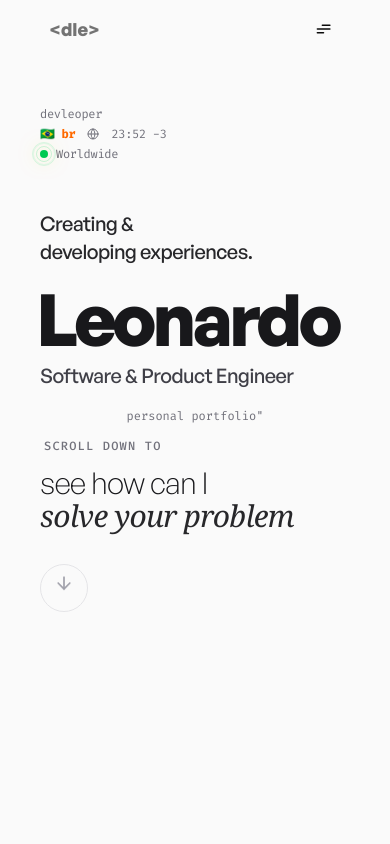
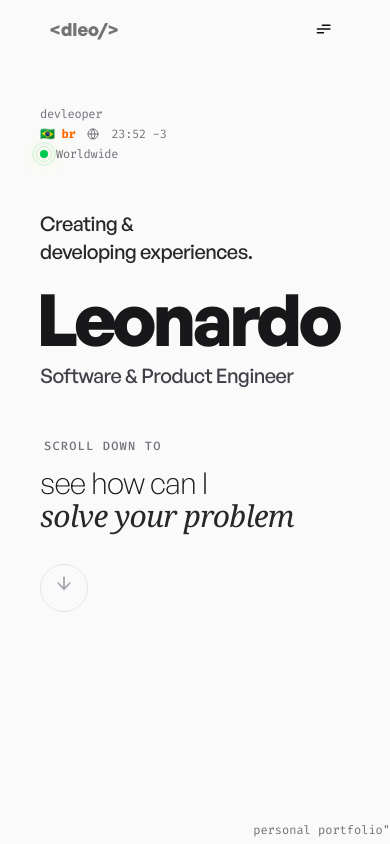
Before and after one commit to gusmaooleo/portfolio, a Next.js app: page / in a window 390 px wide. Shown: the top 844 px of the page. Built offline with nearby package versions, Linux system fonts and the light colour scheme.

Commit message:
fix: personal portfolio text position for mobile devices

```diff
--- a/components/sections/AboutMe.tsx
+++ b/components/sections/AboutMe.tsx
@@ -29,7 +29,8 @@ export function AboutMe() {
   }, [smoothProgress]);
 
   return (
-    <div
+    <section
+      id="about-me"
       ref={containerRef}
       className="relative h-[300vh] bg-zinc-50 dark:bg-zinc-950 -mt-16"
     >
@@ -220,6 +221,6 @@ export function AboutMe() {
           </motion.div>
         </div>
       </div>
-    </div>
+    </section>
   );
 }
--- a/components/sections/Hero.tsx
+++ b/components/sections/Hero.tsx
@@ -70,7 +70,7 @@ export function Hero() {
           </div>
         </div>
 
-        <div className="absolute inset-0 md:relative w-full h-full flex items-center justify-center md:p-0 z-0 text-zinc-400 dark:text-zinc-600">
+        <div className="absolute inset-0 md:relative w-full h-full flex items-end justify-end md:items-center md:justify-center md:pb-0 md:pr-0 z-0 text-zinc-400 dark:text-zinc-600 pointer-events-none md:pointer-events-auto">
           <div className="xl:absolute xl:top-20 xl:right-50 text-xs font-mono text-zinc-500 dark:text-zinc-500">
             personal portfolio&quot;
           </div>
--- a/components/ui/header-2.tsx
+++ b/components/ui/header-2.tsx
@@ -28,7 +28,7 @@ export function Header() {
   const links = [
     {
       label: "About me",
-      href: "#about",
+      href: "#about-me",
     },
     {
       label: "Projects",
@@ -88,7 +88,7 @@ export function Header() {
         {/* Logo */}
         <div className="flex items-center gap-1">
           <span className="font-bold text-lg text-muted-foreground">
-            &lt;dle&gt;
+            &lt;dleo/&gt;
           </span>
         </div>
 
```
